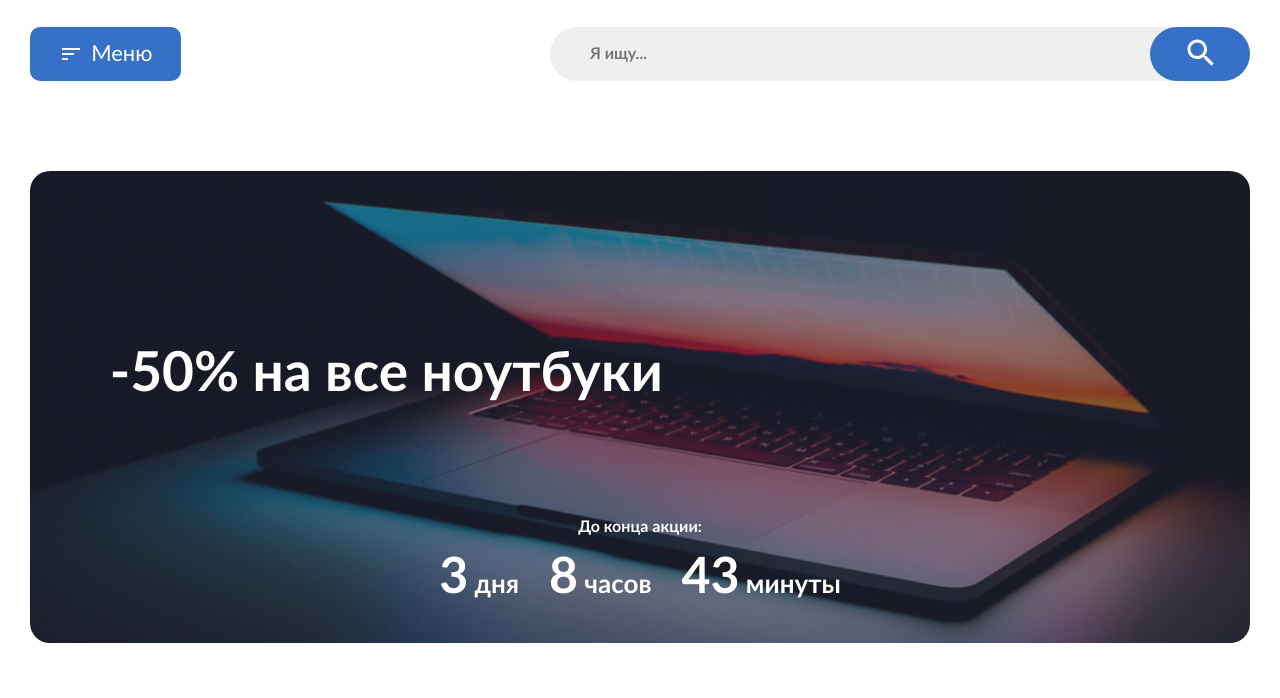
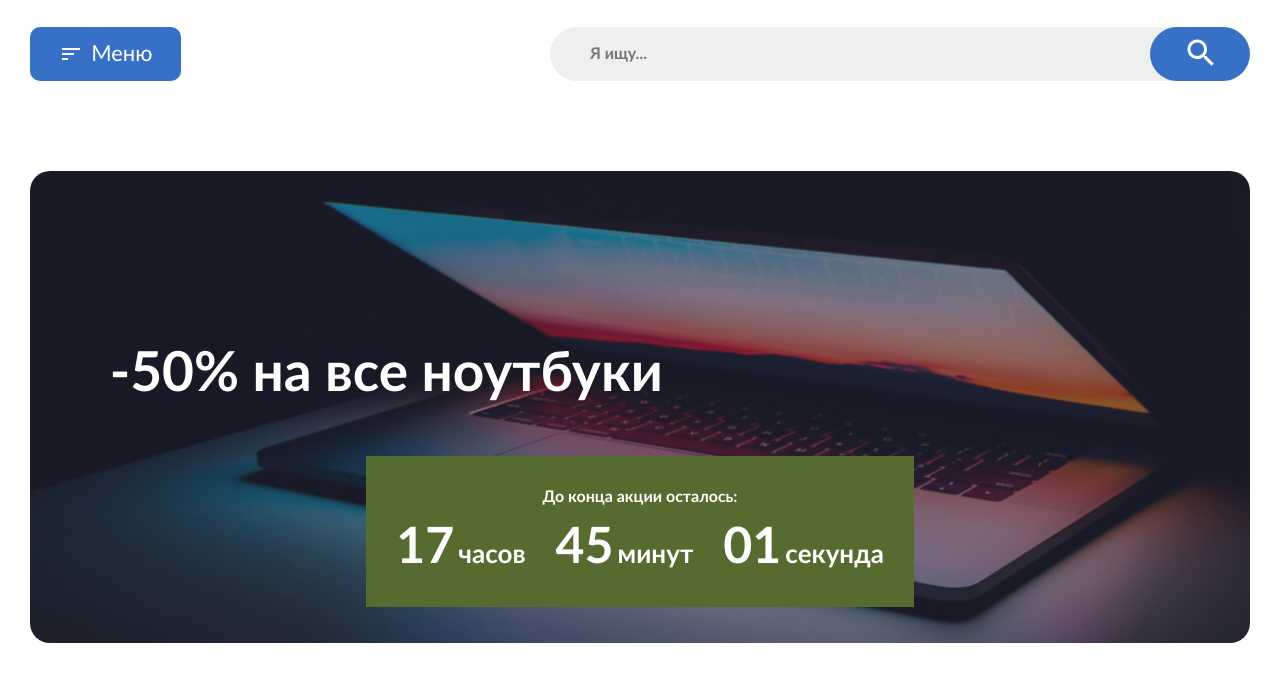
Before and after one commit to Den3003/Stock-ShopOnline, a website with bundled scripts: page index.html in a window 1280 px wide. Shown: the part 102-800 px from the top of the page. Built offline with nearby package versions, Linux system fonts and the light colour scheme.

Commit message:
mod_06__less_02__task_2

```diff
--- a/index.html
+++ b/index.html
@@ -7,6 +7,7 @@
     <link rel="preload" href="fonts/Lato-Bold.woff2" as="font" type="font/woff2" crossorigin>
     <link rel="stylesheet" href="styles/normalize.css">
     <link rel="stylesheet" href="styles/index.css">
+    <script type="module" src="script/script.js"></script>
     <title>ShopOnline</title>
 </head>
 <body>
@@ -67,14 +68,8 @@
             <div class="container">
                 <div class="hero__background">
                     <h1 class="hero__title"><a class="hero__link" href="#">-50% на все ноутбуки</a></h1>
-                    <div class="stock-box hero__stock-box">
-                        <p class="stock-box__title">До конца акции:</p>
-                        <div class="stock-box__time">
-                          <p class="stock-box__text"><span class="stock-box__number stock-box__day">3</span> дня</p>
-                          <p class="stock-box__text"><span class="stock-box__number stock-box__hour">8</span> часов</p>
-                          <p class="stock-box__text"><span class="stock-box__number stock-box__minute">43</span> минуты</p>
-                        </div>
-                      </div>
+                    <div data-timer-deadline="2025-03-22 15:00" class="hero__stock-box timer">
+                    </div>
                 </div>
             </div>
         </section>
--- /dev/null
+++ b/script/modules/timer.js
@@ -0,0 +1,107 @@
+export const timer = deadline => {
+    const timerWrapper = document.querySelector('.timer');
+    timerWrapper.innerHTML = `
+        <p class="timer__title">До конца акции осталось:</p>
+        <div class="timer__items">
+            <p class="timer__item timer__item_days">
+                <span class="timer__count timer__count_days">3</span>
+                <span class="timer__units timer__units_days">дня</span>
+            </p>
+            <p class="timer__item timer__item_hours">
+                <span class="timer__count timer__count_hours">8</span>
+                <span class="timer__units timer__units_hours">часов</span>
+            </p>
+            <p class="timer__item timer__item_minutes">
+                <span class="timer__count timer__count_minutes">43</span>
+                <span class="timer__units timer__units_minutes"> минуты</span>
+            </p>
+            <p class="timer__item timer__item_seconds visibly">
+                <span class="timer__count timer__count_seconds">43</span>
+                <span class="timer__units timer__units_seconds"> секунды</span>
+            </p>
+        </div>
+    `;
+    const timerCountDay = timerWrapper.querySelector('.timer__count_days');
+    const timerCountHours = timerWrapper.querySelector('.timer__count_hours');
+    const timerCountMinutes = timerWrapper
+            .querySelector('.timer__count_minutes');
+    const timerCountSeconds = timerWrapper
+            .querySelector('.timer__count_seconds');
+    const timerUnitsDays = timerWrapper.querySelector('.timer__units_days');
+    const timerUnitsHours = timerWrapper.querySelector('.timer__units_hours');
+    const timerUnitsMinutes = timerWrapper
+            .querySelector('.timer__units_minutes');
+    const timerUnitsSeconds = timerWrapper
+            .querySelector('.timer__units_seconds');
+    const itemDays = timerWrapper.querySelector('.timer__item_days');
+    const itemSeconds = timerWrapper.querySelector('.timer__item_seconds');
+
+    function getDeclinationTime(number, forms) {
+        if (number % 100 >= 11 && number % 100 <= 14) {
+            return forms[2]; // множественное число (дней, часов, минут, секунд)
+        }
+        const lastDigit = number % 10;
+        if (lastDigit === 1) {
+            return forms[0]; // именительный падеж (день, час, минута, секунда)
+        }
+        if (lastDigit >= 2 && lastDigit <= 4) {
+            return forms[1];
+            // родительный падеж, ед. число (дня, часа, минуты, секунды)
+        }
+        return forms[2]; // множественное число (дней, часов, минут, секунд)
+    }
+
+
+    const getTimeRemaining = () => {
+        const dateStop = new Date(deadline + ' GMT+0300').getTime();
+        const dateNow = Date.now();
+        const timeRemaining = dateStop - dateNow;
+        const seconds = ("seconds ", Math.floor(timeRemaining / 1000 % 60));
+        const minutes = ("minutes "
+        , Math.floor(timeRemaining / 1000 / 60 % 60));
+        const hours = ("hours "
+        , Math.floor(timeRemaining / 1000 / 60 / 60 % 24));
+        const days = ("days ", Math.floor(timeRemaining / 1000 / 60 / 60 / 24));
+
+        return {
+            timeRemaining,
+            seconds,
+            minutes,
+            hours,
+            days,
+        };
+    };
+
+    const start = () => {
+        const timer = getTimeRemaining();
+
+        if (timer.days <= 0) {
+            itemDays.classList.add('visibly');
+            itemSeconds.classList.remove('visibly');
+            timerWrapper.style.background = '#556b2f';
+        }
+
+        timerCountDay.textContent = timer.days;
+        timerCountHours.textContent = String(timer.hours).padStart(2, "0");
+        timerCountMinutes.textContent = String(timer.minutes).padStart(2, "0");
+        timerCountSeconds.textContent = String(timer.seconds).padStart(2, "0");
+
+        timerUnitsDays.textContent =
+        getDeclinationTime(timer.days, ["день", "дня", "дней"]);
+        timerUnitsHours.textContent =
+        getDeclinationTime(timer.hours, ["час", "часа", "часов"]);
+        timerUnitsMinutes.textContent =
+        getDeclinationTime(timer.minutes, ["минута", "минуты", "минут"]);
+        timerUnitsSeconds.textContent =
+        getDeclinationTime(timer.seconds, ["секунда", "секунды", "секунд"]);
+
+        const intervalId = setTimeout(start, 1000);
+
+        if (timer.timeRemaining <= 0) {
+            clearTimeout(intervalId);
+            timerWrapper.remove();
+        }
+    };
+
+    start();
+};
--- /dev/null
+++ b/script/script.js
@@ -0,0 +1,12 @@
+import {timer} from './modules/timer.js';
+
+document.addEventListener('DOMContentLoaded', () => {
+    const timerWrapper = document.querySelector('[data-timer-deadline]');
+
+    if (timerWrapper) {
+        const deadline = timerWrapper.getAttribute('data-timer-deadline');
+        timer(deadline);
+    } else {
+        return;
+    }
+});
--- a/styles/stock-box.css
+++ b/styles/stock-box.css
@@ -1,93 +1,103 @@
-.stock-box {
+.timer {
   text-align: center;
+  background-color: #8b0000;
+  padding: 30px;
 }
 
-.stock-box__title {
+.timer__title {
   font-weight: 700;
   margin: 0 0 5px;
 }
 
-.stock-box__time {
+.timer__items {
   display: flex;
   column-gap: 30px;
 }
 
-.stock-box__text {
+.timer__item {
+  margin: 0;
+}
+
+.timer__units {
   font-size: 32px;
   font-weight: 700;
   margin: 0;
 }
 
-.stock-box__number {
+.timer__count {
   font-size: 60px;
   font-weight: 700;
 }
 
+.visibly {
+  display: none;
+}
+
 
 @media (max-width: 1366px) {
-  .stock-box__text {
+  .timer__units {
     font-size: 26px;
   }
 
-  .stock-box__number {
+  .timer__count {
     font-size: 50px;
   }
 }
 
 
 @media (max-width: 1090px) {
-  .stock-box__time {
+  .timer__items {
     column-gap: 20px;
   }
 
-  .stock-box__text {
+  .timer__units {
     font-size: 20px;
   }
 
-  .stock-box__number {
+  .timer__count {
     font-size: 40px;
   }
 
-  .stock-box__title {
+  .timer__title {
     margin: 0 0 10px;
   }
 }
 
 
 @media (max-width: 1090px) {
-  .stock-box__time {
+  .timer__items {
     column-gap: 10px;
   }
 
-  .stock-box__title {
+  .timer__title {
     font-size: 12px;
   }
 
-  .stock-box__text {
+  .timer__units {
     font-size: 16px;
   }
 
-  .stock-box__number {
+  .timer__count {
     font-size: 30px;
   }
 }
 
 
 @media (max-width: 530px) {
-  .stock-box__time {
+  .timer__items {
     column-gap: 8px;
   }
 
-  .stock-box__title {
+  .timer__title {
     font-size: 8px;
     margin: 0 0 6px;
   }
 
-  .stock-box__text {
+  .timer__units {
     font-size: 12px;
   }
 
-  .stock-box__number {
+  .timer__count {
     font-size: 20px;
     display: inline-block;
     vertical-align: sub;
```
